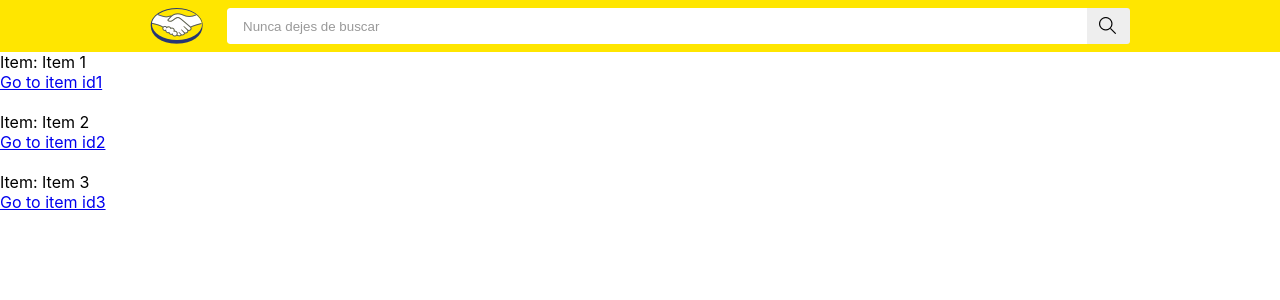
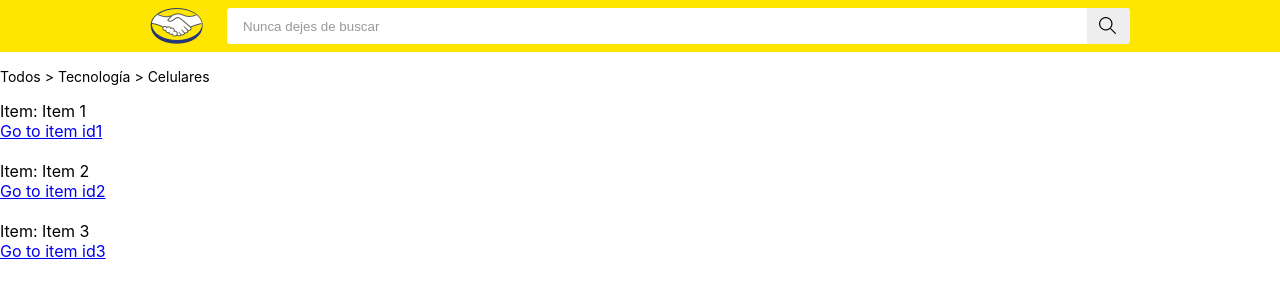
Before and after one commit to BarbaBlanca97/meli-test-frontend, a React (Create React App) app in the folder frontend/: page /items in a window 1280 px wide. Shown: the top 300 px of the page. Built offline with nearby package versions, Linux system fonts and the light colour scheme.

Commit message:
Added style modules + Created bread crumbs

```diff
--- /dev/null
+++ b/frontend/src/components/BreadCrumbs/BreadCrumbs.js
@@ -0,0 +1,20 @@
+import styles from './BreadCrumbs.module.scss'
+
+function BreadCrumbs() {
+    const crumbs = [
+        'Todos',
+        'Tecnología',
+        'Celulares',
+    ]
+
+    return <div className={styles.container}>
+        {crumbs.map((crumb, index) =>
+            <>
+                <span>{crumb}</span>
+                {index < crumbs.length - 1 && <span className={styles.separator}>&gt;</span>}
+            </>
+        )}
+    </div>
+}
+
+export default BreadCrumbs
--- /dev/null
+++ b/frontend/src/components/BreadCrumbs/BreadCrumbs.module.scss
@@ -0,0 +1,9 @@
+.container {
+    padding: 16px 0px;
+    font-size: 14px;
+
+    .separator {
+        margin-left: 4px;
+        margin-right: 4px;
+    }
+}
--- a/frontend/src/components/SearchBar/SearchBarView/SearchBarView.js
+++ b/frontend/src/components/SearchBar/SearchBarView/SearchBarView.js
@@ -1,4 +1,4 @@
-import './SearchBarView.scss'
+import styles from './SearchBarView.module.scss'
 
 import imageLogo from  '../../../assets/Logo_ML.png'
 import imageSearch from '../../../assets/ic_Search.png'
@@ -8,19 +8,19 @@ function SearchBarView({
     onChange,
     value
 }) {
-    return <div className='container'>
-        <div className='content'>
+    return <div className={styles.container}>
+        <div className={styles.content}>
             <img src={imageLogo}/>
-            <div className='search-bar'>
+            <div className={styles['search-bar']}>
                 <input
-                    className='search-bar__input'
+                    className={styles['search-bar__input']}
                     placeholder='Nunca dejes de buscar'
                     onChange={onChange}
                     value={value}
                 />
                 <button
                     onClick={onSearch}
-                    className='search-bar__action'
+                    className={styles['search-bar__action']}
                 >
                     <img src={imageSearch}/>
                 </button>
--- a/frontend/src/routes/ItemsResultsRoute/ItemsResultsRoute.js
+++ b/frontend/src/routes/ItemsResultsRoute/ItemsResultsRoute.js
@@ -1,5 +1,6 @@
 import { useEffect, useState } from 'react'
 import { Link, useSearchParams } from 'react-router-dom'
+import BreadCrumbs from '../../components/BreadCrumbs/BreadCrumbs'
 import ItemsSearchBar from "../../components/SearchBar/ItemSearchBar/ItemsSearchBar"
 
 function ItemsResults() {
@@ -33,6 +34,7 @@ function ItemsResults() {
     return <div>
         <ItemsSearchBar />
         <div>
+            <BreadCrumbs />
             {items.map(item => <div key={item.id}>
                 <div>
                     Item: {item.name}
```
Also changed, not shown: frontend/src/components/SearchBar/SearchBarView/SearchBarView.module.scss (renamed from frontend/src/components/SearchBar/SearchBarView/SearchBarView.scss).
